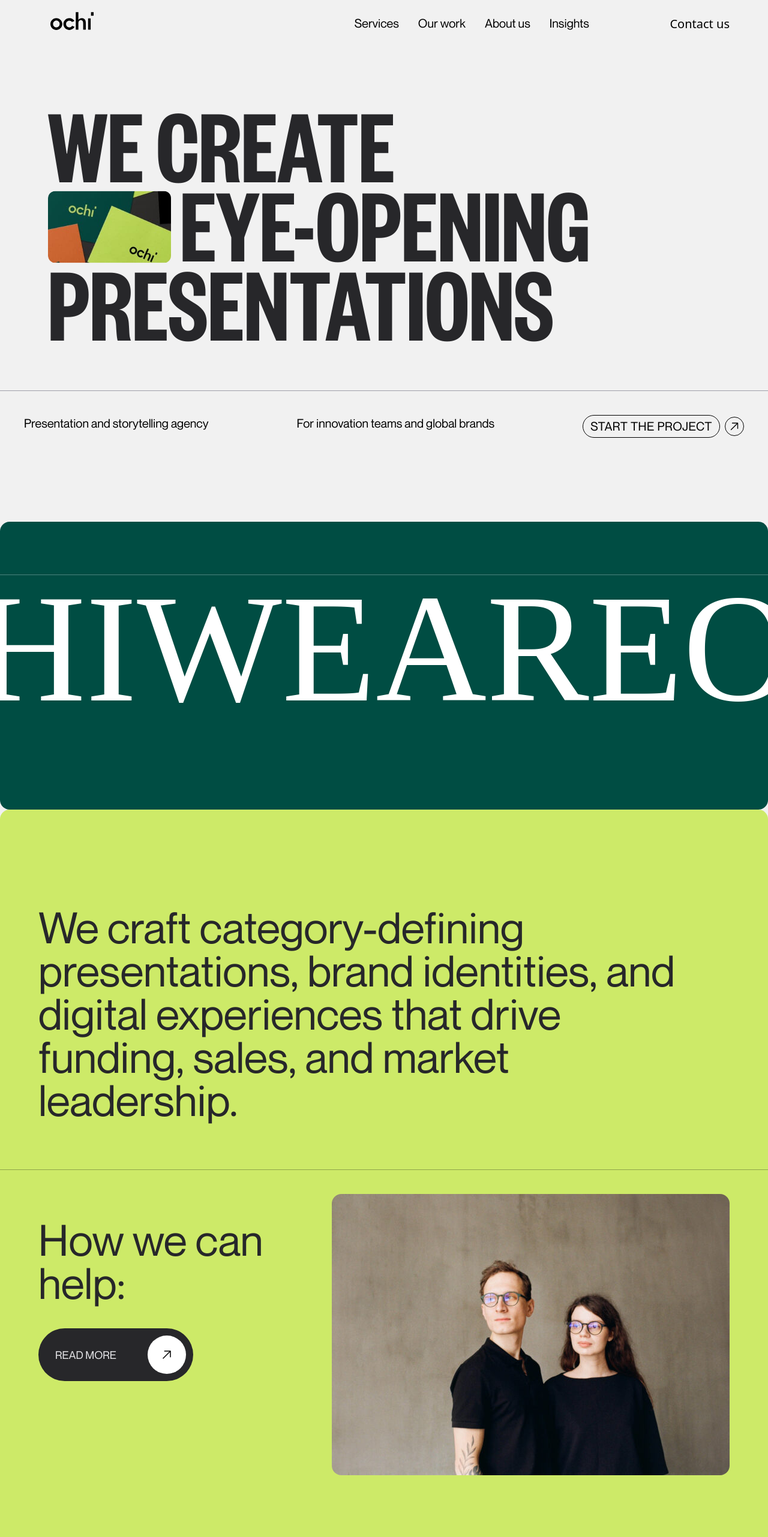
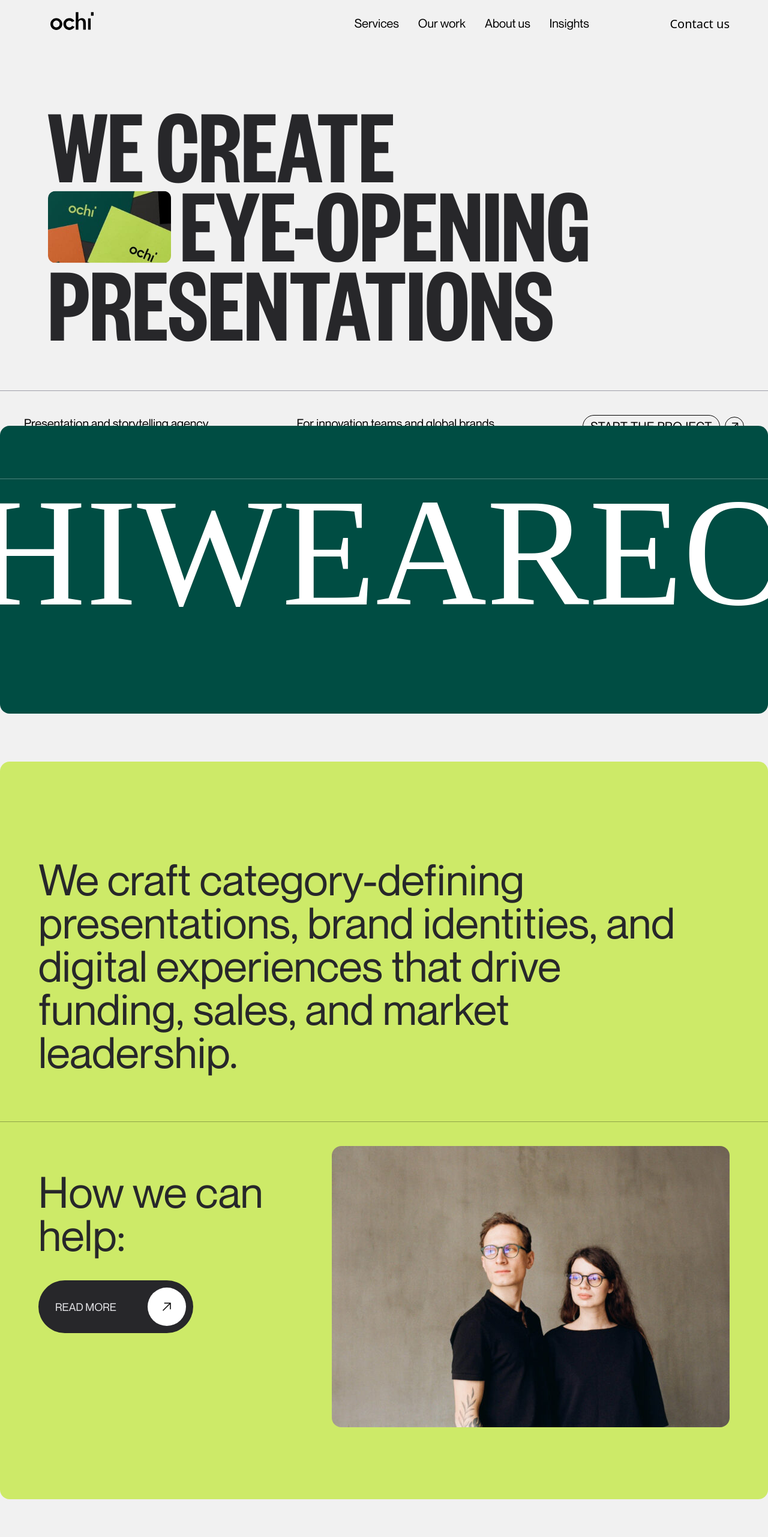
Before and after one commit to khushpatel00/Ochi-FramerMotion, a React (Vite) app: page / in a window 1280 px wide. Shown: the top 2563 px of the page at 60% size. Built offline with nearby package versions, Linux system fonts and the light colour scheme; a web font is replaced by a local one.

Commit message:
added: locomotive scroll

```diff
--- a/package.json
+++ b/package.json
@@ -13,6 +13,8 @@
     "@phosphor-icons/react": "^2.1.10",
     "@tailwindcss/vite": "^4.1.18",
     "gsap": "^3.14.2",
+    "lenis": "^1.3.17",
+    "locomotive-scroll": "^5.0.1",
     "motion": "^12.28.1",
     "react": "^19.2.0",
     "react-dom": "^19.2.0",
--- a/src/App.jsx
+++ b/src/App.jsx
@@ -1,9 +1,13 @@
-import React from 'react'
-import Navbar from './Components/Navbar.jsx'
-import Landing from './Components/Landing.jsx'
-import Marquee from './Components/Marquee.jsx'
-import About from './Components/About.jsx'
+import React from 'react';
+import Navbar from './Components/Navbar.jsx';
+import Landing from './Components/Landing.jsx';
+import Marquee from './Components/Marquee.jsx';
+import About from './Components/About.jsx';
+import 'locomotive-scroll/dist/locomotive-scroll.css'
+import Lenis from 'lenis'
+import LocomotiveScroll from 'locomotive-scroll'
 
+const scroll = new LocomotiveScroll();
 
 function App() {
   return (
--- a/src/Components/About.jsx
+++ b/src/Components/About.jsx
@@ -1,9 +1,12 @@
 import { ArrowUpRightIcon } from '@phosphor-icons/react'
 import React from 'react'
+import 'locomotive-scroll/dist/locomotive-scroll.css'
+import Lenis from 'lenis'
+import LocomotiveScroll from 'locomotive-scroll'
 
 function About() {
     return (
-        <div className='bg-[#CDEA68] rounded-2xl flex justify-between items-center py-20 '>
+        <div data-scroll data-scroll-speed="-.1" data-scroll-section className='bg-[#CDEA68] rounded-2xl flex justify-between items-center py-20 '>
 
             <div>
                 <p className='text-7xl text-zinc-800 py-20 px-16 neue pe-30'>We craft category-defining presentations, brand identities, and digital experiences that drive funding, sales, and market leadership.</p>
--- a/src/Components/Landing.jsx
+++ b/src/Components/Landing.jsx
@@ -1,11 +1,16 @@
 import React from 'react'
 import { ArrowUpRightIcon } from '@phosphor-icons/react'
 import { motion } from 'motion/react'
+import 'locomotive-scroll/dist/locomotive-scroll.css'
+import Lenis from 'lenis'
+import LocomotiveScroll from 'locomotive-scroll'
 
 function Landing() {
+
+const scroll = new LocomotiveScroll();
+
     return (
-        <>
-            <div className='px-20 relative h-screen flex flex-col justify-center gap-0 overflow-x-hidden duration-300 -translate-y-1/8'>
+            <div data-scroll data-scroll-speed="-.001" className='px-20 relative h-screen flex flex-col justify-center gap-0 overflow-x-hidden duration-300 -translate-y-1/8'>
                 {['We create', 'eye-opening', 'presentations'].map((item, index) => {
                     return (
                         <div className='flex items-center last:pt-3' key={index}>
@@ -22,7 +27,6 @@ function Landing() {
                     <div className='flex items-center justify-center gap-2'><p className='uppercase border px-3 py-1 rounded-full font-normal tracking-wide cursor-pointer hover:bg-zinc-800 hover:text-white duration-300 hover:border-zinc-800 text-black'>Start The Project </p> <ArrowUpRightIcon size={32} className='border rounded-full p-1 hover:bg-zinc-800 hover:border-zinc-800 hover:text-white duration-300'/></div>
                 </div>
             </div>
-        </>
     )
 }
 
--- a/src/Components/Marquee.jsx
+++ b/src/Components/Marquee.jsx
@@ -1,20 +1,26 @@
 import React from 'react'
 import TextPressure from './TextPressure';
+import 'locomotive-scroll/dist/locomotive-scroll.css';
+import Lenis from 'lenis'
+import LocomotiveScroll from 'locomotive-scroll'
 
 
 export default function Marquee() {
-  return (
-    <div>
+
+const scroll = new LocomotiveScroll();
+
+ return (
+    <div data-scroll data-scroll-speed="-.2" data-scroll-section >
       <div className="w-screen overflow-x-hidden touch-none overscroll-x-none pointer-events-none rounded-2xl bg-[#004d43] min-h-[60vh] max-h-[70vh] py-10">
         <div className='w-full border-t-white/30 h-1 border-t translate-y-12 duration-300'></div>
         {/* <div className="text-[580px] uppercase text-nowrap leading-120 text-white font-[Founders_Grotesk_Condensed] font-bold">We are Ochi</div>
         <div className="text-[580px] uppercase text-nowrap leading-120 text-white font-[Founders_Grotesk_Condensed] font-bold">We are Ochi</div> */}
 
-          <div className='flex flex-row w-max animate-marquee  py-10 duration-300'>
+        <div className='flex flex-row w-max animate-marquee  py-10 duration-300'>
 
           {[1, 2].map(index => {
             return (
-              <div className='basis-full min-w-screen duration-300' style={{ position: 'relative', height: '300px' }}>
+              <div key={index} className='basis-full min-w-screen duration-300' style={{ position: 'relative', height: '300px' }}>
                 <TextPressure
                   text="Weare Ochi"
                   flex
--- a/src/style.css
+++ b/src/style.css
@@ -1,4 +1,6 @@
 @import "tailwindcss";
+@import 'locomotive-scroll/dist/locomotive-scroll.css';
+
 .neue{
     font-family: 'Neue Montreal';
 }
```
